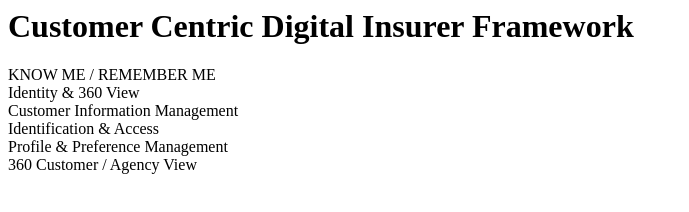
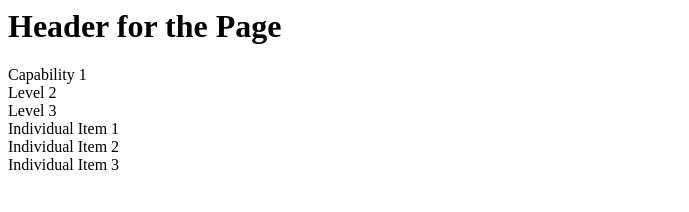
Before and after one commit to nicoledm/transferTest, a plain HTML site: page index.html in a window 1280 px wide. Shown: the whole page, without its empty margins (0-689 px from the left). Drawn offline with Linux system fonts and the light colour scheme.

Commit message:
Updated index file

```diff
--- a/index.html
+++ b/index.html
@@ -1,30 +1,30 @@
 <html>
     <head>
-        <title>eBusiness Capabilities Placemat</title>
+        <title>Test HTML File</title>
         <meta name="viewport" content="width=device-width, height=100, initial-scale=1">
     </head>
 
     <body>
         <main>
             <div class="header">
-                <h1>Customer Centric Digital Insurer Framework</h1>
+                <h1>Header for the Page</h1>
             </div>
 
             <div class="row l1-capability">
-                <div class="col-2">KNOW ME / REMEMBER ME</div>
+                <div class="col-2">Capability 1</div>
                 <div class="col-5 l2-capability">
-                    Identity & 360 View
+                    Level 2
                     <div class="row l3-capability">
-                        Customer Information Management
+                        Level 3
                         <div class="row" style="margin-left: 0rem; margin-right: 0rem;">
                             <div class="col-4 l4-capability">
-                                Identification & Access
+                                Individual Item 1
                             </div>
                             <div class="col-4 l4-capability">
-                                Profile & Preference Management
+                                Individual Item 2
                             </div>
                             <div class="col-4 l4-capability">
-                                360 Customer / Agency View
+                                Individual Item 3
                             </div>
                         </div>
                     </div>
```
